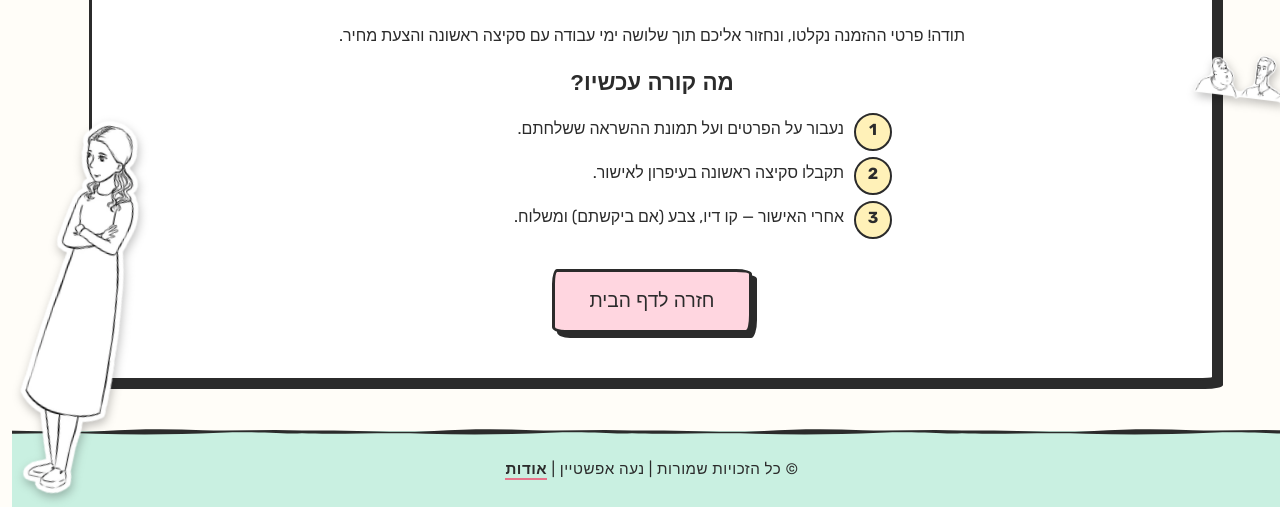
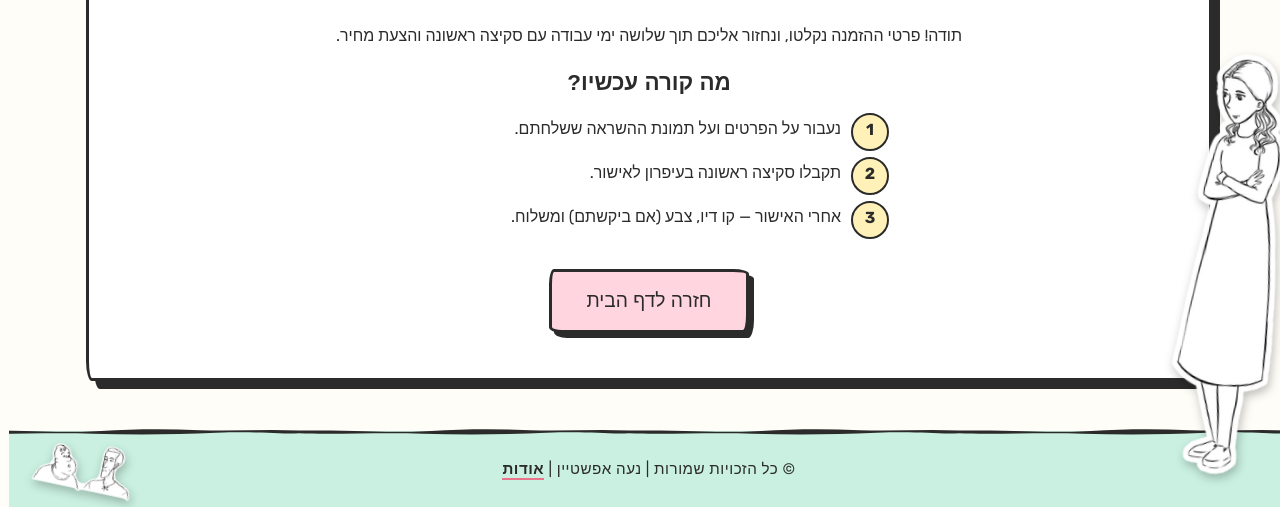
Before and after one commit to noaEpshtein/Bereshit, a plain HTML site: page pages/success.html in a window 1280 px wide. Shown: the part 502-1009 px from the top of the page. Drawn offline with Linux system fonts and the light colour scheme; a web font is replaced by a local one.

Commit message:
Polish logo hover, sticker sizes and page comments
Visual tweaks:
- Logo: rotate quickly on hover (0.1s) and return slowly (0.4s),
  by adding a separate transition to the :hover state
- Decorative stickers (.deco): increase min-width from 60px to 100px
- .deco-3: move slightly up (bottom: 10px -> 15px)
- Success page: stronger pop-in bounce for the done sticker
  (scale 1.1 -> 1.2 at 70%)
- Success page: swap the positions of the duo and family-girl
  stickers (deco-2 <-> deco-3)

Content and accessibility:
- About page: fix the logo alt text to describe it correctly
  ("a paintbrush painting a globe")

Code comments (Hebrew, style.css and success.css):
- Explain the logo rules: height, display: block and transition
- Explain why the hover state has its own, faster transition
- Expand the lightbox arrows comment: ::before, sizing inside flex,
  and the 6px margin optical correction
- Break down the animation shorthand: name, duration, ease-out

```diff
--- a/css/style.css
+++ b/css/style.css
@@ -209,19 +209,26 @@ header::after {
     width: 0;
     height: 0;
 }
-
-/* הלוגו. transition - כשמשהו משתנה (כאן transform), השינוי קורה בהדרגה במשך 0.4 שניות */
+/* הלוגו.
+   height: 80px - מקטין את הלוגו לגובה 80 פיקסלים. הרוחב מתעדכן לבד באותו יחס (width: auto מהכלל של img).
+   display: block - תמונה היא inline כברירת מחדל, ולכן נשאר מתחתיה רווח קטן (כמו מקום לזנב של ק או ף).
+   block מבטל את הרווח הזה.
+   transition - כשמשהו משתנה (כאן transform), השינוי קורה בהדרגה ולא בבת אחת.
+   ה-transition שכתוב כאן (0.4 שניות) קובע את מהירות החזרה למצב הרגיל, כשהעכבר יוצא */
 .logo {
     height: 80px;
     display: block;
-    transition: transform 0.4s;
+    transition: transform 0.4s;   /* חזרה איטית (כשהעכבר יוצא) */
 }
 
 /* :hover - כשהעכבר מעל הקישור (הלוגו, שם האתר או הסלוגן), הלוגו מסתובב קצת
    (rotate במעלות, מינוס = נגד כיוון השעון).
    .brand-link:hover .logo - הלוגו שבתוך קישור שהעכבר נמצא מעליו */
+/* transition נוסף כאן, במצב ה-hover: הדפדפן משתמש ב-transition של המצב שאליו עוברים,
+   ולכן כשהעכבר נכנס הסיבוב מהיר (0.1 שניות), וכשהוא יוצא - החזרה איטית (0.4 שניות, מ-.logo) */
 .brand-link:hover .logo {
     transform: rotate(-6deg);
+    transition: transform 0.1s;   /* סיבוב מהיר (כשהעכבר נכנס) */
 }
 
 /* ----- העוטף של התוכן המרכזי ----- */
@@ -418,14 +425,14 @@ footer a:hover {
 .deco {
     position: absolute;
     width: 7%;
-    min-width: 60px;
+    min-width: 100px;
     z-index: 30;
 }
 
 /* המיקום של כל מדבקה: top/bottom - מרחק מלמעלה/מלמטה, left/right - מרחק מהצד */
 .deco-1 { top: 150px;  left: 1%;  rotate: -10deg; }   /* פינה שמאלית עליונה של הדף */
 .deco-2 { top: 55%;    right: 0.5%; rotate: 7deg;  }   /* בצד ימין, באמצע הדף */
-.deco-3 { bottom: 10px; left: 2%; rotate: 12deg;  }   /* למטה, "מודבקת" על הכותרת התחתונה */
+.deco-3 { bottom: 15px; left: 2%; rotate: 12deg;  }   /* למטה, "מודבקת" על הכותרת התחתונה */
 
 /* ----- כרטיסי מוצר: אותו עיצוב בדף הגלריה ובדף הקומיקסים ----- */
 /* הרשת: כרטיסים בשורה, וכרטיס שלא נכנס יורד לשורה הבאה.
@@ -627,9 +634,13 @@ footer a:hover {
 .lb-x    { top: 18px; left: 18px; background-color: var(--pink); }
 .lb-prev { right: 12px; top: 50%; margin-top: -25px; }
 .lb-next { left: 12px;  top: 50%; margin-top: -25px; }
-
-/* החצים מצוירים ב-CSS (ולא כתו טקסט), כדי שהדפדפן לא "יהפוך" אותם בדף מימין לשמאל:
-   ריבוע קטן עם שני קווים (למעלה ומשמאל), מסובב כך שהפינה מצביעה החוצה */
+/* החצים מצוירים ב-CSS (ולא כתו טקסט): תווים כמו ‹ › מתהפכים בדף מימין לשמאל,
+   ובנוסף חץ מצויר נראה אותו דבר בכל גופן, באותו עובי וצבע כמו שאר האתר.
+   ::before - אלמנט "וירטואלי" בתוך הקישור, לפני התוכן שלו. content: "" חובה, אחרת הוא לא נוצר.
+   width ו-height עובדים עליו כי ההורה (הכפתור) הוא flex, וכל ילד של flex הוא פריט שאפשר לקבוע לו מידות.
+   הצורה: ריבוע קטן עם שני קווים (למעלה ומשמאל) נראה כמו פינה ⌜, ומסובב כך שהפינה מצביעה החוצה.
+   margin של 6px - תיקון לעין: אחרי הסיבוב הקווים נמצאים בצד החוד, והחץ נראה מוזז.
+   ה-margin דוחף אותו קצת לכיוון ההפוך, כדי שייראה באמצע העיגול */
 .lb-prev::before,
 .lb-next::before {
     content: "";
--- a/css/success.css
+++ b/css/success.css
@@ -27,7 +27,12 @@
 }
 
 /* המדבקה "קופצת" פנימה כשהדף נטען.
-   animation: pop-in 0.7s ease-out - מפעיל את האנימציה pop-in פעם אחת, במשך 0.7 שניות */
+   width: 200px - מקטין את המדבקה לרוחב 200 פיקסלים, והגובה מתעדכן לבד באותו יחס.
+   animation: pop-in 0.7s ease-out - קיצור של כמה הגדרות:
+   pop-in - שם האנימציה (חייב להיות זהה לשם שב-@keyframes למטה).
+   0.7s - כמה זמן היא נמשכת.
+   ease-out - מתחילה מהר ומאטה לקראת הסוף, כך שהקפיצה מרגישה טבעית.
+   מה שלא כתוב מקבל ברירת מחדל: האנימציה רצה פעם אחת, מיד כשהדף נטען */
 .done-sticker {
     width: 200px;
     margin-bottom: 10px;
@@ -36,11 +41,11 @@
 
 /* האנימציה pop-in בשלושה שלבים (באחוזים מזמן האנימציה):
    0%   - בגודל 0 ומסובבת: לא רואים אותה
-   70%  - קצת גדולה מדי (110%) ומסובבת לצד השני: "קפיצה"
+   70%  - קצת גדולה מדי (120%) ומסובבת לצד השני: "קפיצה"
    100% - חוזרת לגודל ולזווית הרגילים */
 @keyframes pop-in {
     0%   { transform: scale(0) rotate(-20deg); }
-    70%  { transform: scale(1.1) rotate(4deg); }
+    70%  { transform: scale(1.2) rotate(4deg); }
     100% { transform: scale(1) rotate(0); }
 }
 
--- a/pages/success.html
+++ b/pages/success.html
@@ -60,8 +60,8 @@
          sticker - הצל של המדבקה, deco - מדבקה מפוזרת, deco-1/2/3 - המיקום והזווית של כל אחת.
          alt="": תמונות קישוט בלבד, ולכן קורא מסך ידלג עליהן -->
     <img src="../assets/images/stickers/winter-girl.webp" alt="" class="sticker deco deco-1" width="193" height="520">
-    <img src="../assets/images/stickers/duo.webp" alt="" class="sticker deco deco-2" width="520" height="267">
-    <img src="../assets/images/stickers/family-girl.webp" alt="" class="sticker deco deco-3" width="123" height="520">
+    <img src="../assets/images/stickers/duo.webp" alt="" class="sticker deco deco-3" width="520" height="267">
+    <img src="../assets/images/stickers/family-girl.webp" alt="" class="sticker deco deco-2" width="123" height="520">
 
     <!-- ===== header: הכותרת הראשית, זהה בכל הדפים =====
          ב-CSS היא flex בשורה: לוגו, שם האתר ותפריט זה לצד זה -->
```
Also changed, not shown: pages/about.html (+1 -1 lines).
